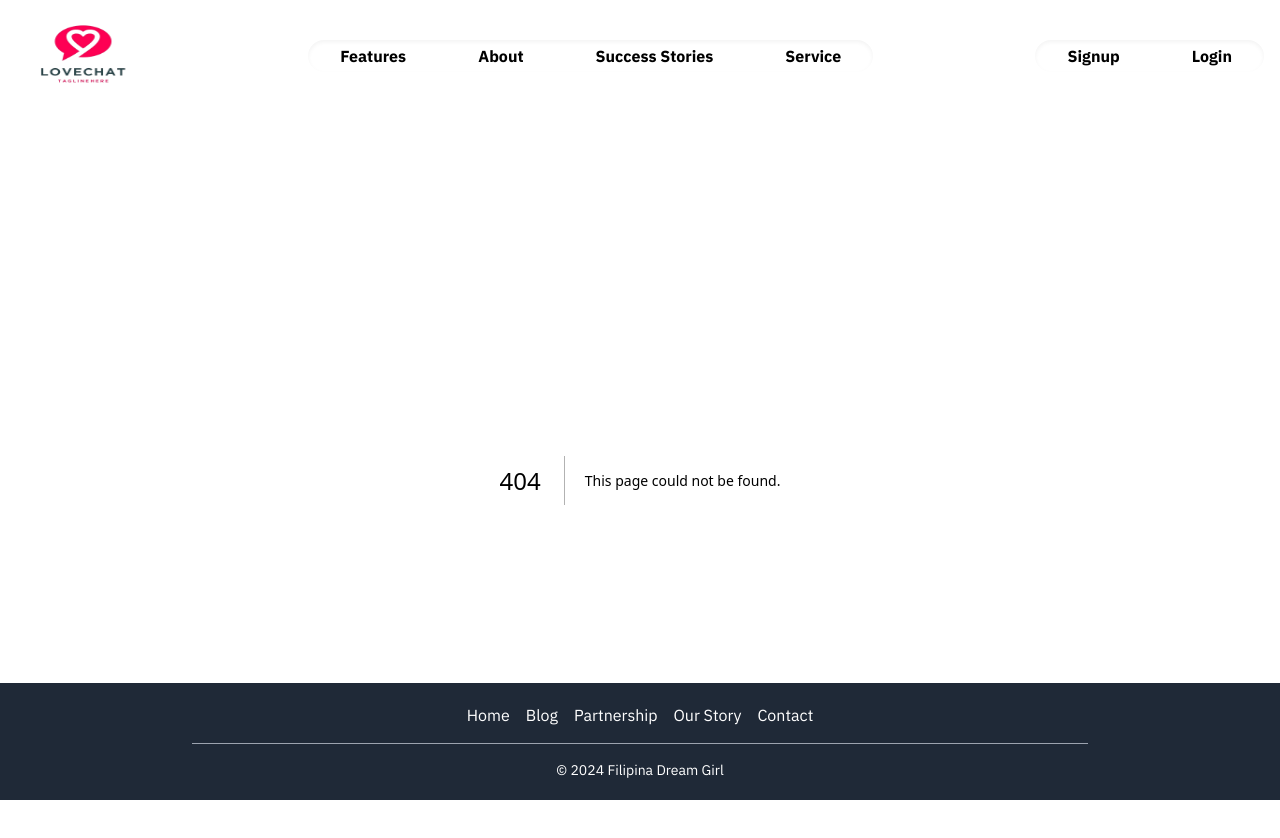
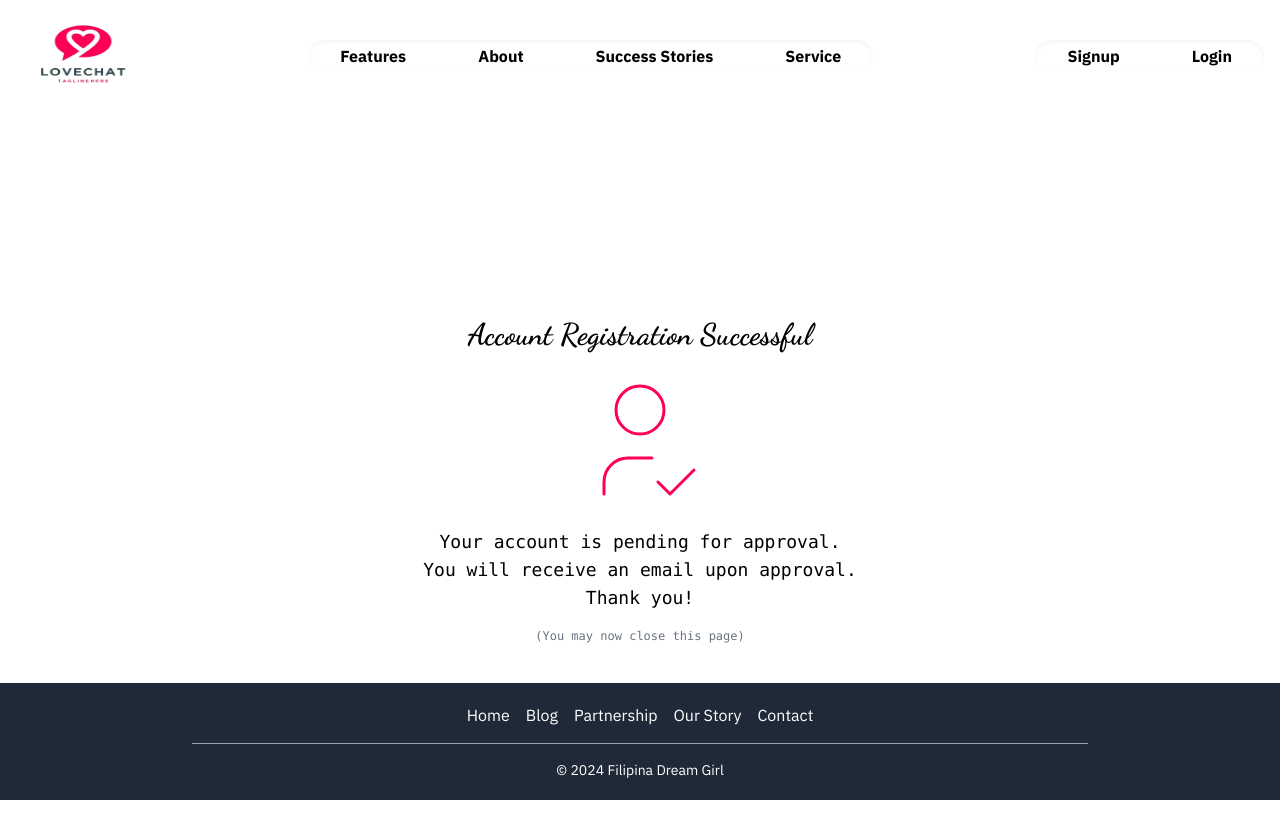
Before and after one commit to SheenPP/sample, a Next.js app: page /Success in a window 1280 px wide. Before the commit this address had no page. Shown: the top 838 px of the page. Built offline with nearby package versions, Linux system fonts and the light colour scheme.

Commit message:
modified:   src/app/Signup/page.tsx 	new file:   src/app/Success/page.tsx

```diff
--- a/src/app/Signup/page.tsx
+++ b/src/app/Signup/page.tsx
@@ -1,6 +1,17 @@
+"use client";
 import React from 'react';
+import { useRouter } from 'next/navigation';
 
 const Signup = () => {
+
+  const router = useRouter();
+
+  const handleRegister = () => {
+
+    router.push('/Success');
+  };
+
+
   return (
     <div className="flex justify-center items-center min-h-screen">
       <div className="p-8 rounded-lg w-full max-w-md">
@@ -63,7 +74,8 @@ const Signup = () => {
           </div>
         </form>
         <div className="text-center mt-6">
-          <button className="bg-custom-red text-white py-3 px-6 rounded-md hover:bg-pink-600 focus:outline-none focus:ring-2 focus:ring-pink-500 focus:ring-offset-2">
+          <button onClick={handleRegister}
+          className="bg-custom-red text-white py-3 px-6 rounded-md hover:bg-pink-600 focus:outline-none focus:ring-2 focus:ring-pink-500 focus:ring-offset-2">
             Register
           </button>
         </div>
--- /dev/null
+++ b/src/app/Success/page.tsx
@@ -0,0 +1,19 @@
+import React from 'react';
+import { TbUserCheck } from "react-icons/tb";
+
+const Success = () => {
+  return (
+    <div className="flex flex-col items-center justify-center min-h-screen bg-white p-4">
+      <h1 className="text-3xl font-cursive font-bold mb-4">Account Registration Successful</h1>
+      <div className="flex flex-col items-center text-center">
+      <TbUserCheck className="w-36 h-36 text-custom-red mb-4" style={{ strokeWidth: '.5' }} />
+        <p className="text-lg font-mono">Your account is pending for approval.</p>
+        <p className="text-lg font-mono">You will receive an email upon approval.</p>
+        <p className="text-lg font-mono">Thank you!</p>
+        <p className="mt-4 font-mono text-xs text-gray-500">(You may now close this page)</p>
+      </div>
+    </div>
+  );
+}
+
+export default Success;
```
